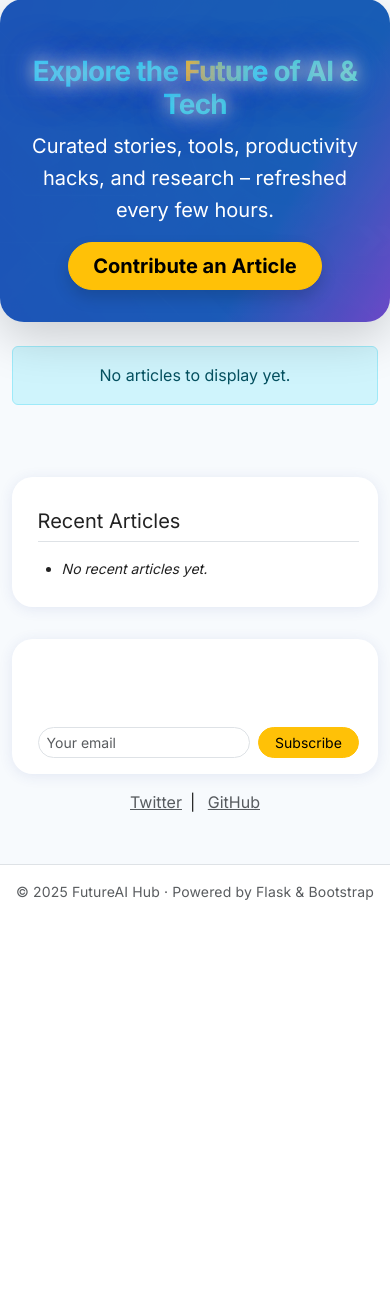
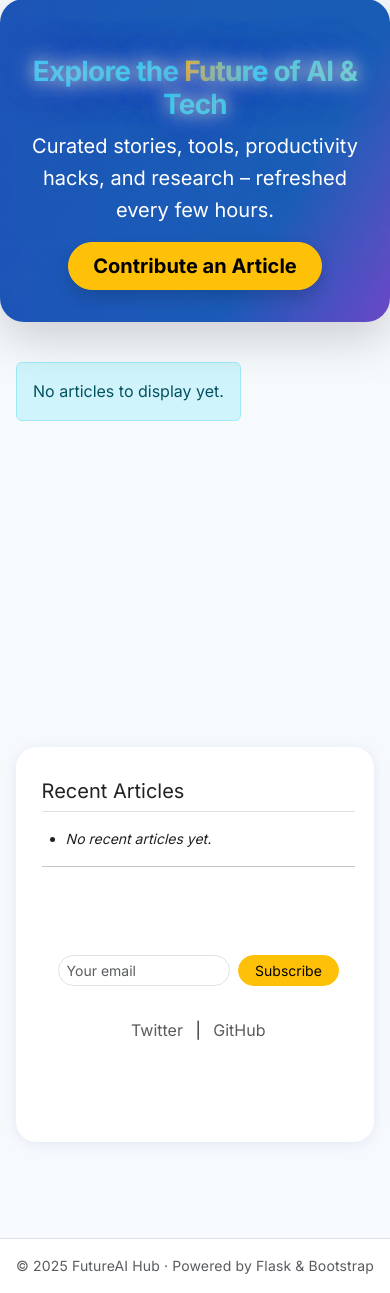
Before and after one commit to EPSILON996/futureai-hub, a Flask app: page / in a window 390 px wide. Shown: the part 85-1378 px from the top of the page. Before the commit the page ends 985 px from the top, so only its background shows below. Run offline with Flask 3, Linux system fonts and the light colour scheme; data that the repository does not hold is empty.

Commit message:
Update base.html

```diff
--- a/futureai-hub/templates/base.html
+++ b/futureai-hub/templates/base.html
@@ -55,24 +80,32 @@
       padding: 2rem 1.2rem 1rem 1.6rem;
       margin-bottom: 2rem;
     }
-    .search { border-radius:22px; background:#fafaff;}
-    /* Responsive overflow for sidebar newsletter */
-    @media (max-width:991px) {
-      .sidebar-section { margin-top: 2rem; }
+    .search {
+      border-radius: 22px;
+      background: #fafaff;
     }
-    footer { border-top: 1.5px solid #e3e5ef; color: #6c7293; font-size: .98rem;}
 
-    /* Glowing animation for hero text */
+    /* Responsive sidebar margin for small screens */
+    @media (max-width: 991px) {
+      .sidebar-section {
+        margin-top: 2rem;
+      }
+    }
+
+    footer {
+      border-top: 1.5px solid #e3e5ef;
+      color: #6c7293;
+      font-size: 0.98rem;
+      padding: 1rem 0;
+      text-align: center;
+      user-select: none;
+      letter-spacing: 0.01em;
+    }
+
+    /* Glowing animation for hero heading */
     .hero-content h1 {
-      letter-spacing: -.025em;
-      background: linear-gradient(270deg,
-        #ffcb52,
-        #00e0ff,
-        #8b5cf6,
-        #ec4899,
-        #38bdf8,
-        #ffcb52,
-        #00e0ff);
+      letter-spacing: -0.025em;
+      background: linear-gradient(270deg, #ffcb52, #00e0ff, #8b5cf6, #ec4899, #38bdf8, #ffcb52, #00e0ff);
       background-size: 1600% 1600%;
       -webkit-background-clip: text;
       -webkit-text-fill-color: transparent;
@@ -84,13 +117,54 @@
       font-weight: 800;
     }
     @keyframes gradientFlow {
-      0%   { background-position: 0% 50%; }
-      15%  { background-position: 20% 50%; }
-      33%  { background-position: 40% 60%; }
-      51%  { background-position: 61% 60%; }
-      70%  { background-position: 80% 10%; }
-      85%  { background-position: 100% 80%; }
+      0% { background-position: 0% 50%; }
+      15% { background-position: 20% 50%; }
+      33% { background-position: 40% 60%; }
+      51% { background-position: 61% 60%; }
+      70% { background-position: 80% 10%; }
+      85% { background-position: 100% 80%; }
       100% { background-position: 110% 50%; }
+    }
+
+    /* === FIX: Use .main-layout instead of .container for flex layout === */
+    .main-layout {
+      display: flex;
+      gap: 2rem;
+      align-items: flex-start;
+      min-height: 100vh;
+      box-sizing: border-box;
+      padding: 1rem;
+    }
+
+    .main-content {
+      flex: 3;
+      min-width: 0;
+    }
+
+    .sidebar-section {
+      flex: 1;
+      position: sticky;
+      top: 85px; /* Matches your inline style */
+      align-self: flex-start;
+      max-height: calc(100vh - 100px);
+      overflow-y: auto;
+      background: #fff;
+      border-radius: 1.3rem;
+      box-shadow: 0 2px 14px #2d44a01a;
+      padding: 2rem 1.2rem 1rem 1.6rem;
+      margin-bottom: 2rem;
+    }
+
+    @media (max-width: 991px) {
+      .main-layout {
+        flex-direction: column;
+      }
+      .sidebar-section {
+        position: static;
+        max-height: none;
+        overflow: visible;
+        margin-top: 2rem;
+      }
     }
   </style>
 </head>
@@ -116,7 +190,7 @@
 
 <!-- Hero/banner section -->
 <section class="hero-gradient container mb-4 mt-4 shadow-lg position-relative">
-  <div class="hero-content text-center">
+  <div class="hero-content">
     <h1>Explore the <span style="background:linear-gradient(90deg,#fcb900,#00e0ff 85%);-webkit-background-clip:text;-webkit-text-fill-color:transparent;">Future</span> of AI & Tech</h1>
     <p class="lead mb-3">Curated stories, tools, productivity hacks, and research – refreshed every few hours.</p>
     <a href="{{ url_for('new_post') }}" class="btn btn-warning btn-lg fw-bold shadow rounded-pill px-4">Contribute an Article</a>
@@ -124,9 +198,10 @@
   <div class="hero-bg-fade"></div>
 </section>
 
-<div class="container main-news-grid">
-  <div class="row g-lg-5">
-    <main class="col-lg-8">
+<!-- === IMPORTANT: Use .main-layout class here: === -->
+<div class="main-layout main-news-grid">
+  <!-- Main content / left column -->
+  <main class="main-content">
     {% with messages = get_flashed_messages(with_categories=true) %}
     {% if messages %}
       {% for cat, msg in messages %}
@@ -139,9 +214,9 @@
     {% endwith %}
     {% block content %}{% endblock %}
   </main>
-    <aside class="col-lg-4 mt-4 mt-lg-0 ps-lg-5">
-      <div class="sticky-top" style="top: 85px;">
-        <div class="sidebar-section">
+
+  <!-- Sidebar / right column -->
+  <aside class="sidebar-section">
     <h5 class="mb-3 border-bottom pb-2">Recent Articles</h5>
     <ul class="list-unstyled mb-2">
       {% if recent_posts %}
@@ -151,10 +226,12 @@
             <span class="small text-muted d-block">{{ post.timestamp.strftime('%b %d') }}</span>
           </li>
         {% endfor %}
-            {% else %}<li class="small"><em>No recent articles yet.</em></li>{% endif %}
+      {% else %}
+        <li class="small"><em>No recent articles yet.</em></li>
+      {% endif %}
     </ul>
-        </div>
-        <div class="sidebar-section bg-gradient-blue text-white text-center mb-3">
+    <hr />
+    <div class="bg-gradient-blue text-white text-center mb-3 p-3 rounded">
       <strong>Get updates →</strong>
       <div class="small mb-2">Sign up for fresh AI & tech news.</div>
       <form action="#" method="POST" class="d-flex gap-2 justify-content-center">
```
Also changed, not shown: other parts of futureai-hub/templates/base.html (+38 -16 lines). Lines whose indentation alone changed are shown as unchanged.
